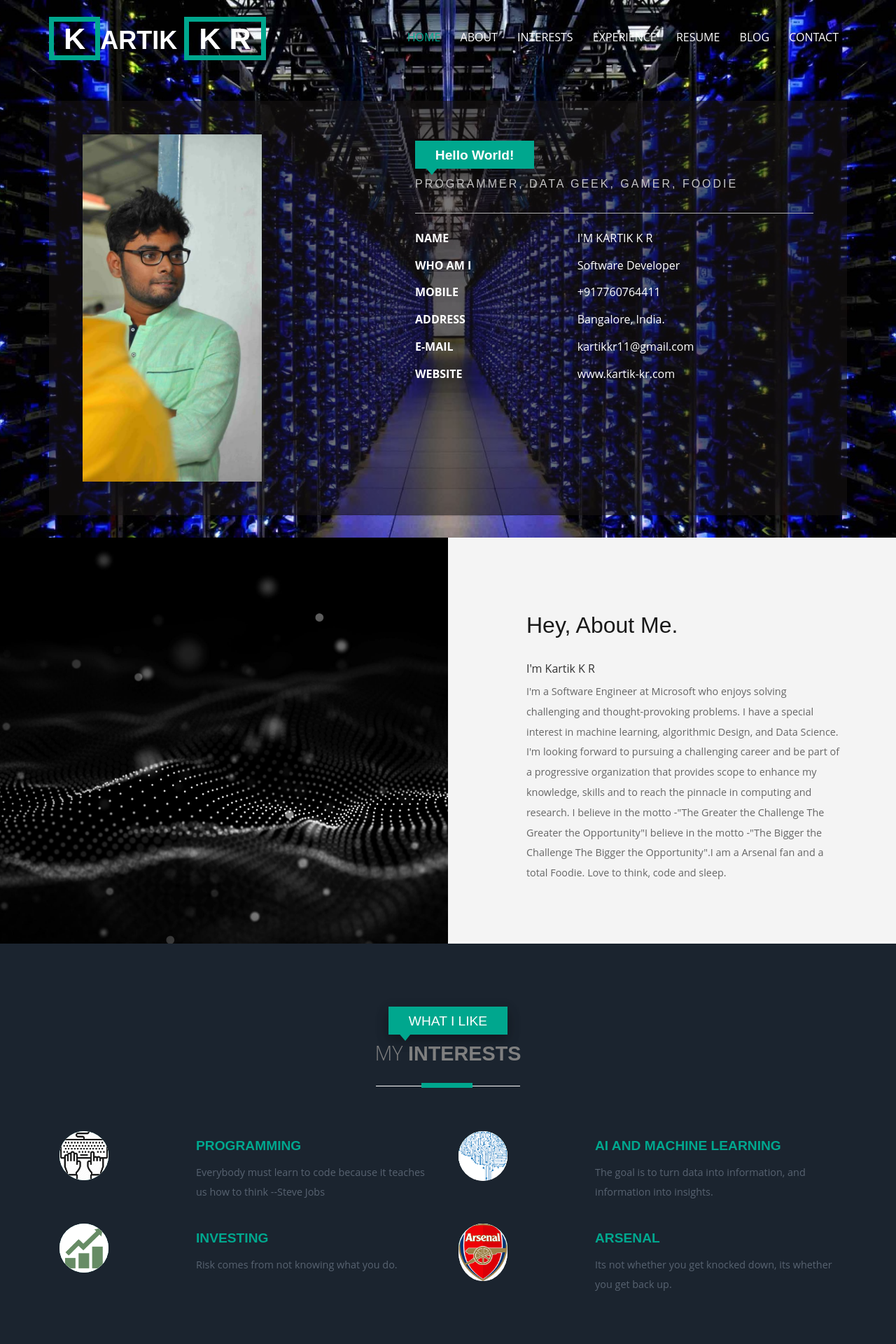
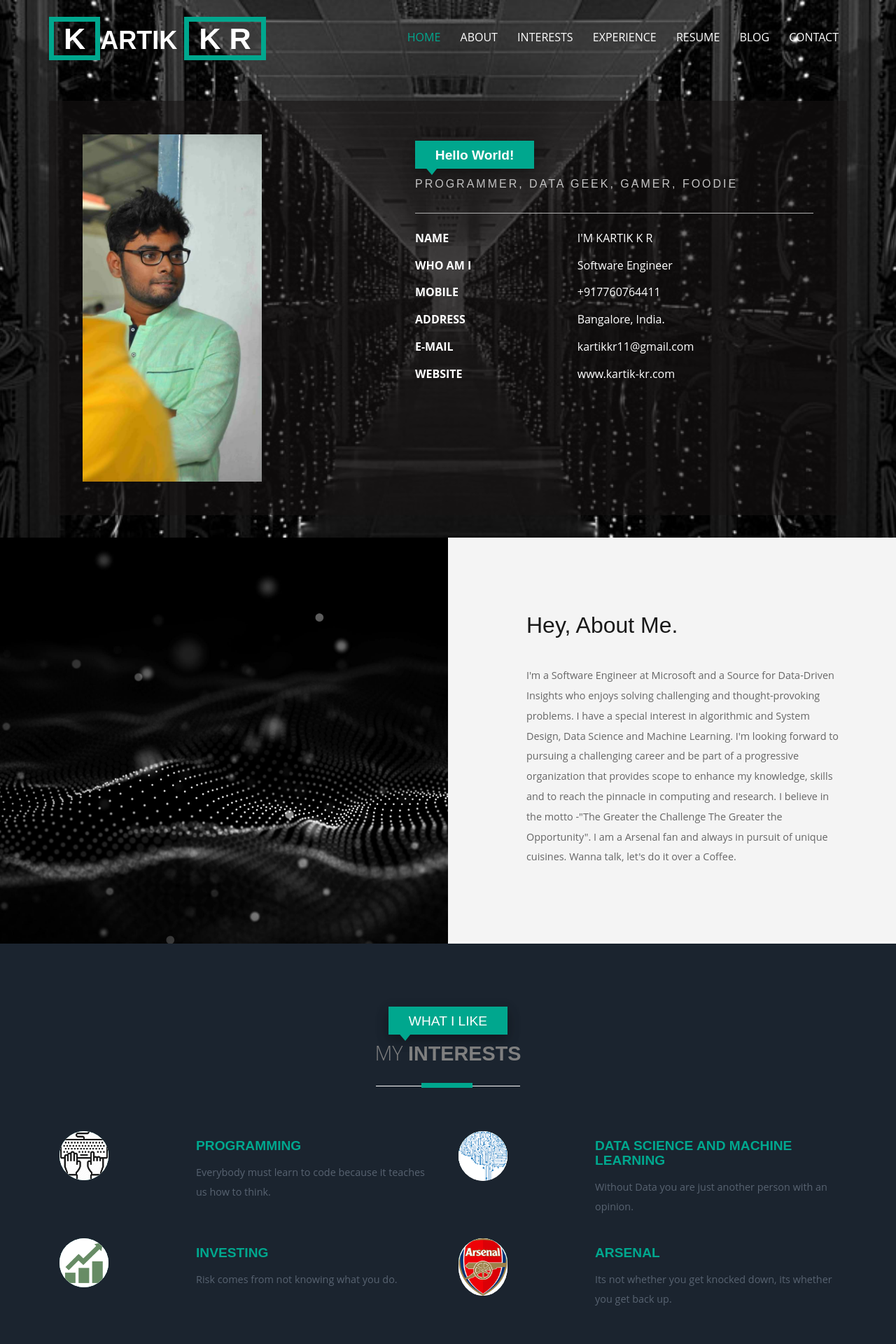
Before and after one commit to kartik-kr/Personal-Website, a Django app: page / in a window 1280 px wide. Shown: the top 1920 px of the page at 70% size. Run offline with Django 3.2, Linux system fonts and the light colour scheme; some libraries are stand-ins or nearby versions; some web fonts are replaced.

Commit message:
updated latest info

```diff
--- a/index/templates/home/index.html
+++ b/index/templates/home/index.html
@@ -97,7 +97,7 @@ Author: kartik K R
                                                 <li>
                                                         <ul class="address-text">
                                                                 <li><b>WHO AM I</b></li>
-                                                                <li>Software Developer</li>
+                                                                <li>Software Engineer </li>
                                                         </ul>
                                                 </li>
                                                 <li>
@@ -121,7 +121,7 @@ Author: kartik K R
                                                 <li>
                                                         <ul class="address-text">
                                                                 <li><b>WEBSITE </b></li>
-                                                                <li><a href="http://kartik-kr.com">www.kartik-kr.com</a></li>
+                                                                <li><a href="https://kartikkr.pythonanywhere.com/">www.kartik-kr.com</a></li>
                                                         </ul>
                                                 </li>
 
@@ -138,9 +138,10 @@ Author: kartik K R
                                 <div class="col-md-6 about-left">
                                                         <div class="item">
                                                                 <div class="about-left-grid">
-                                                                               <h2>Hey, About Me.</h2><br> I'm <span>Kartik K R</span>                         <p>I'm a Software Engineer at Microsoft who enjoys solving challenging and thought-provoking problems. I have a special interest in machine learning, algorithmic Design, and Data Science.
+                                                                               <h2>Hey, About Me.</h2><br>
+                                                                               <p>I'm a Software Engineer at Microsoft and a Source for Data-Driven Insights who enjoys solving challenging and thought-provoking problems. I have a special interest in algorithmic and System Design, Data Science and Machine Learning.
 I'm looking forward to pursuing a challenging career and be part of a progressive organization that provides scope to enhance my knowledge, skills and to reach the pinnacle in computing and research.
-I believe in the motto -"The Greater the Challenge The Greater the Opportunity"I believe in the motto -"The Bigger the Challenge The Bigger the Opportunity".I am a Arsenal fan and a total Foodie. Love to think, code and sleep.
+I believe in the motto -"The Greater the Challenge The Greater the Opportunity". I am a Arsenal fan and always in pursuit of unique cuisines. Wanna talk, let's do it over a Coffee.
                                                                                </p>
                                                                                </div>
                                                         </div>
@@ -171,7 +172,7 @@ I believe in the motto -"The Greater the Challenge The Greater the Opportunity"I
                                         </div>
                                         <div class="col-xs-8 wthree_about_right_grid_right">
                                                 <h4>Programming</h4>
-                                                <p>Everybody must learn to code because it teaches us how to think --Steve Jobs</p>
+                                                <p>Everybody must learn to code because it teaches us how to think.</p>
                                         </div>
                                         <div class="clearfix"> </div>
                                 </div>
@@ -182,8 +183,8 @@ I believe in the motto -"The Greater the Challenge The Greater the Opportunity"I
                                                 </div>
                                         </div>
                                         <div class="col-xs-8 wthree_about_right_grid_right">
-                                                <h4>AI and Machine Learning</h4>
-                                                <p>The goal is to turn data into information, and information into insights.</p>
+                                                <h4>Data Science and Machine Learning</h4>
+                                                <p>Without Data you are just another person with an opinion.</p>
                                         </div>
                                         <div class="clearfix"> </div>
                                 </div>
@@ -244,7 +245,7 @@ I believe in the motto -"The Greater the Challenge The Greater the Opportunity"I
                                                                                  <h4 class="timeline-title">Microsoft</h4>
                                                                                </div>
                                                                                <div class="timeline-body">
-                                                                                 <p>Software Development Engineer working on adding features in Microsoft Dynamics 365.</p>
+                                                                                 <p>Software Development Engineer Working in the PowerApps framework team, developing a microservice architecture based Rendering Engine and solving issues related to data.</p>
                                                                                </div>
                                                                                  </div>
                                                                                </li>
@@ -270,7 +271,7 @@ I believe in the motto -"The Greater the Challenge The Greater the Opportunity"I
                                                                                  <h4 class="timeline-title">Microsoft</h4>
                                                                                </div>
                                                                                <div class="timeline-body">
-                                                                                 <p>Software Development Intern, Worked on Inteligent Routing of scenerios using Machine Learning </p>
+                                                                                 <p>Machine Learning Intern, Worked on Inteligent Routing and ideal assignment of candidate based on previous data using Machine Learning </p>
                                                                                </div>
                                                                                  </div>
                                                                                </li>
@@ -312,7 +313,7 @@ I believe in the motto -"The Greater the Challenge The Greater the Opportunity"I
                                                                 <li><i class="glyphicon glyphicon-heart"></i> <a href="#">Likes</a></li>
                                                                 <li><i class="glyphicon glyphicon-tags"></i> <a href="#">Tags</a></li>
                                                         </ul>
-                                                        <p>Hey Guys, This Blog is basically targeted for people who are really fond of analysing the Stocks and their values and want to learn certain Machine Learning Techniques to get to know more of Stocks.</p>
+                                                        <p>Hey Guys, This Blog talks about how I started investing in companies and what were the insights that I gained by applying some machine learning predictions.</p>
                                                         <a href="#" data-toggle="modal" data-target="#myModal1" class="read hvr-shutter-in-horizontal">Read More</a>
 
                                                 </div>
@@ -336,8 +337,8 @@ I believe in the motto -"The Greater the Challenge The Greater the Opportunity"I
 
                                                                               <img src="{% static 'home/images/b3.jpg' %}" alt="about"/>
                                                                                     <h4 class="tittle">Stock Prediction Using Machine Learning</h4>
-                                                                                  <p>Hey Guys, The Blog is basically targeted for people who are really fond of analysing the Stocks and their values and want to learn certain Machine Learning Techniques to get to know more of Stocks. </p>
-                                                                                   <p>for the full article please to click on the following link.</p><a href="https://www.blogger.com/blogger.g?blogID=7249783333909303861#editor/target=post;postID=2504324608926351871;onPublishedMenu=allposts;onClosedMenu=allposts;postNum=0;src=postname" target="_blank">Read More</a>
+                                                                                  <p>Hey Guys, This Blog talks about how I started investing in companies and what were the insights that I gained by applying some machine learning predictions.</p>
+                                                                                   <p>for the full article please to click on the following link.</p><a href="/stocks_portfolio" target="_blank">Read More</a>
                                                                           </div>
 
                                                                 </div>
@@ -394,7 +395,7 @@ I believe in the motto -"The Greater the Challenge The Greater the Opportunity"I
                                         <a href="https://twitter.com/kartik_k_r" target="_blank"><i class="fa fa-twitter"></i></a>
                                     </li>
                                     <li class="wow animated fadeInLeft linkedin animated">
-                                        <a href="https://www.linkedin.com/in/kartik-kr-25b5b95a" target="_blank"><i class="fa fa-linkedin"></i></a>
+                                        <a href="https://www.linkedin.com/in/kartik-kr" target="_blank"><i class="fa fa-linkedin"></i></a>
                                     </li>
                                     <li class="wow animated fadeInLeft github animated">
                                         <a href="https://github.com/kartik-kr" target="_blank"><i class="fa fa-github"></i></a>
```
Also changed, not shown: index/templates/home/base_template.html (+10 -13 lines), index/static/home/images/header-bg.jpg.
